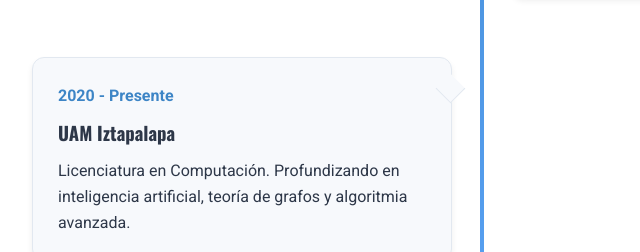
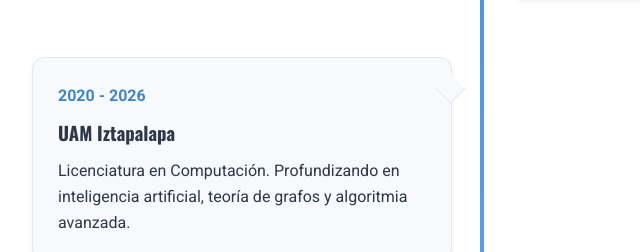
Before and after one commit to PurppleAlien08/PurppleAlien08.github.io, a plain HTML site: page sobre-mi.html in a window 1280 px wide. Shown: the part 1207-1459 px from the top of the page, 158-798 px from the left. Drawn offline with nearby package versions, Linux system fonts and the light colour scheme.

Commit message:
Update sobre-mi.html

```diff
--- a/sobre-mi.html
+++ b/sobre-mi.html
@@ -637,7 +637,7 @@
 
             <div class="timeline-item fade-in delay-2">
                 <div class="timeline-content">
-                    <span class="timeline-date">2020 - Presente</span>
+                    <span class="timeline-date">2020 - 2026 </span>
                     <h3>UAM Iztapalapa</h3>
                     <p>Licenciatura en Computación. Profundizando en inteligencia artificial, teoría de grafos y algoritmia avanzada.</p>
                 </div>
```
